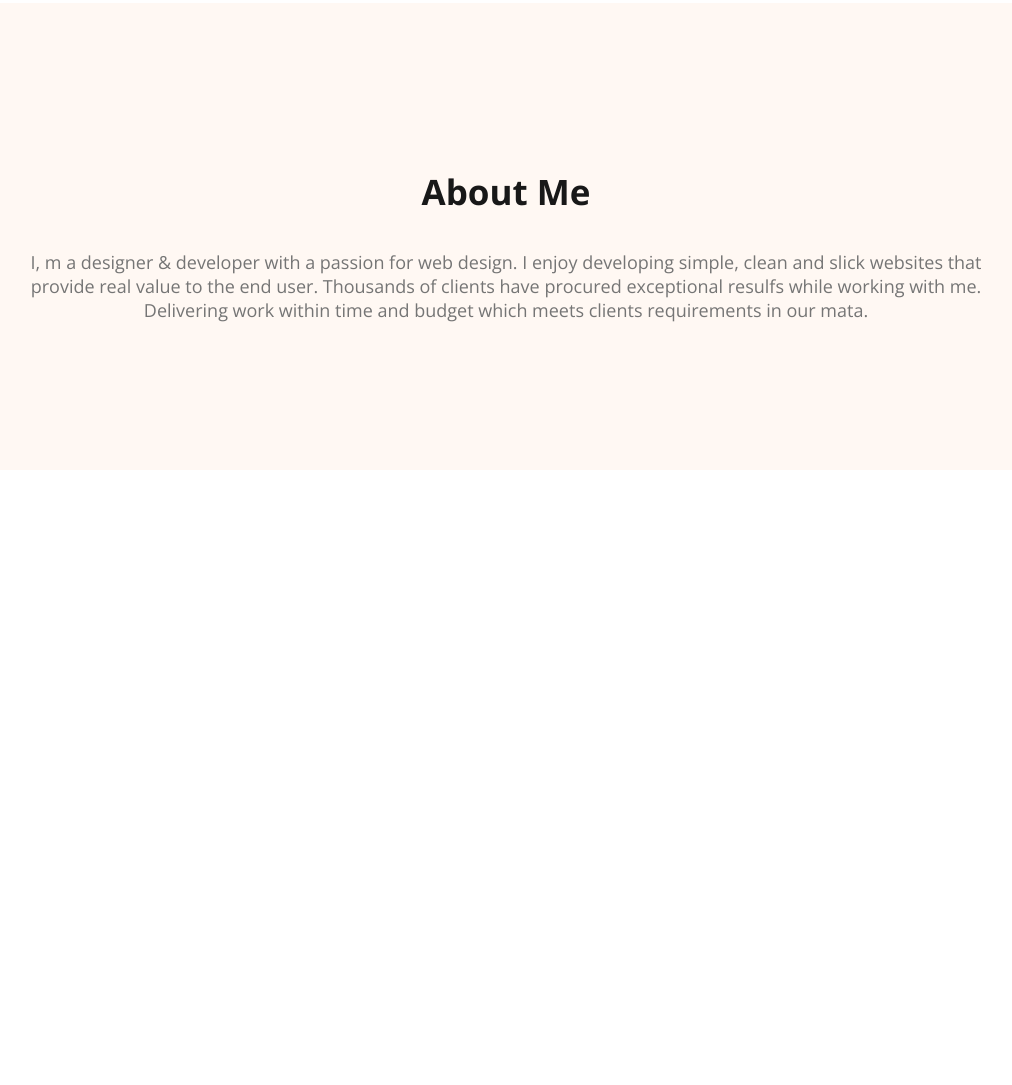
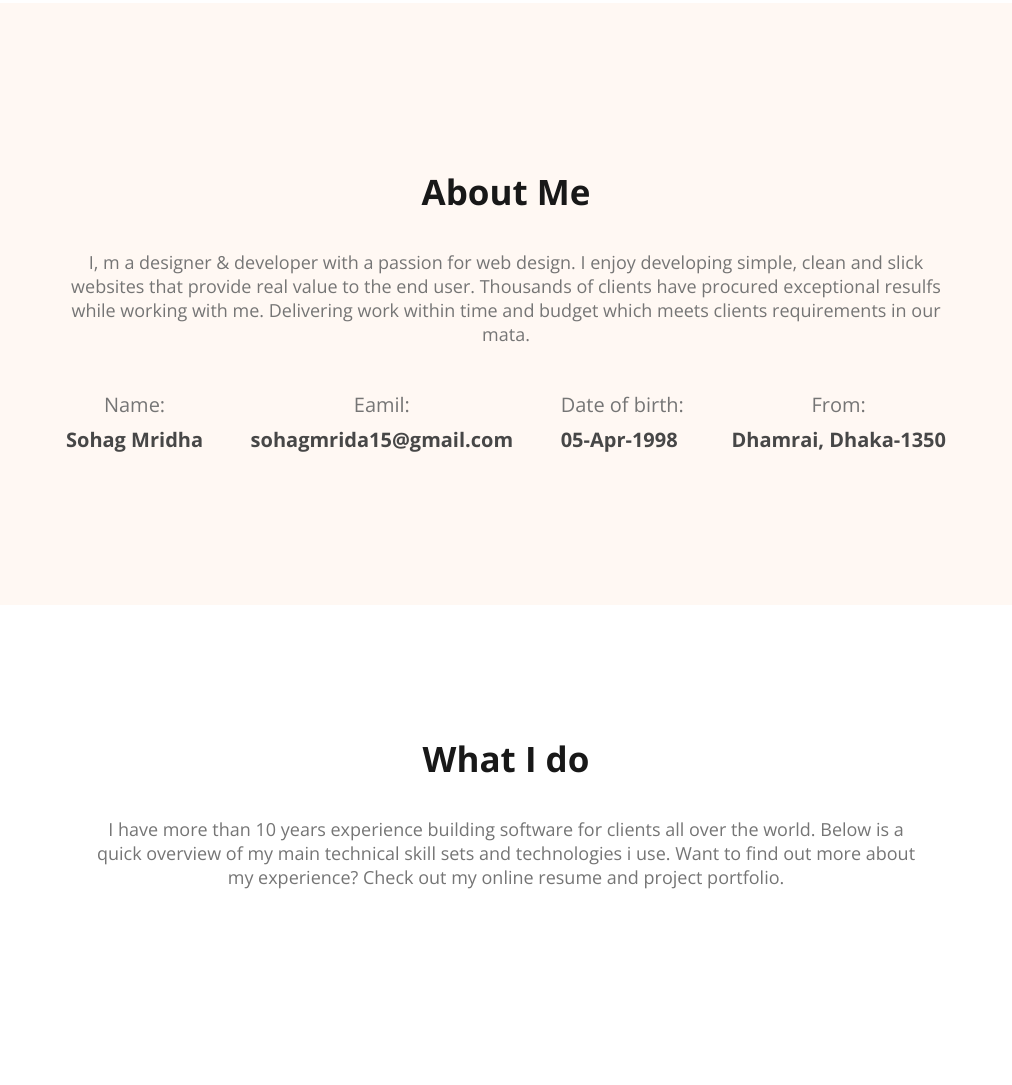
Before and after one commit to sohagmrida15/portfolio-main, a plain HTML site: page index.html in a window 1280 px wide. Shown: the part 895-1980 px from the top of the page, without its empty margins (134-1146 px from the left). Before the commit the page ends 1495 px from the top, so only its background shows below. Drawn offline with nearby package versions, Linux system fonts and the light colour scheme.

Commit message:
skill section  added

```diff
--- a/index.html
+++ b/index.html
@@ -25,7 +25,8 @@
             <div class="banner-container">
                 <h3 class="greeting">Hi, I am</h3>
                 <h1 class="banner-title">Sohag Mridha</h1>
-                <p class="discription">Shot what able cold new see hold.Friendly as an betrayed formerly he. Morning because as to society behaved moments.</p>
+                <p class="discription">Shot what able cold new see hold.Friendly as an betrayed formerly he. Morning
+                    because as to society behaved moments.</p>
                 <button class="button-primary">Download CV</button>
                 <button class="button-primary">Contact</button>
             </div>
@@ -33,11 +34,63 @@
         </div>
     </header>
     <main>
-<section class="about">
-    <h3 class="section-title">About Me</h3>
-    <p class="section-description">I, m a designer & developer with a passion for web design. I enjoy developing simple, clean and slick websites that provide real value to the end user. Thousands of clients have procured exceptional resulfs while working with me. Delivering work within time and budget which meets clients requirements in our mata.</p>
-
-</section>
+        <!-- About section -->
+        <section class="about">
+            <h3 class="section-title">About Me</h3>
+            <p class="section-description">I, m a designer & developer with a passion for web design. I enjoy developing
+                simple, clean and slick websites that provide real value to the end user. Thousands of clients have
+                procured exceptional resulfs while working with me. Delivering work within time and budget which meets
+                clients requirements in our mata.</p>
+            <div class="about-info-container">
+                <div class="about-info">
+                    <h4 class="info-title">Name:</h4>
+                    <p class="info-description">Sohag Mridha</p>
+                </div>
+                <div class="about-info">
+                    <h4 class="info-title">Eamil:</h4>
+                    <p class="info-description">sohagmrida15@gmail.com</p>
+                </div>
+                <div class="about-info">
+                    <h4 class="info-title">Date of birth:</h4>
+                    <p class="info-description">05-Apr-1998</p>
+                </div>
+                <div class="about-info">
+                    <h4 class="info-title">From:</h4>
+                    <p class="info-description">Dhamrai, Dhaka-1350</p>
+                </div>
+            </div>
+        </section>
+        <!-- What i do section -->
+        <section>
+            <h3 class="section-title"> What I do</h3>
+            <p class="what-i-do-description section-description">
+                I have more than 10 years experience building software for clients all over the world. Below is a quick
+                overview of my main technical skill sets and technologies i use. Want to find out more about my
+                experience? Check out my online resume and project portfolio.
+            </p>
+            <div class="skills-container">
+                <div class="skill">
+                    <img src="" alt="">
+                    <h3 class="skill-title"></h3>
+                    <p class="skill-description"></p>
+                </div>
+                <div class="skill">
+                    <img src="" alt="">
+                    <h3 class="skill-title"></h3>
+                    <p class="skill-description"></p>
+                </div>
+                <div class="skill">
+                    <img src="" alt="">
+                    <h3 class="skill-title"></h3>
+                    <p class="skill-description"></p>
+                </div>
+                <div class="skill">
+                    <img src="" alt="">
+                    <h3 class="skill-title"></h3>
+                    <p class="skill-description"></p>
+                </div>
+            </div>
+        </section>
     </main>
 </body>
 
--- a/style.css
+++ b/style.css
@@ -90,6 +90,11 @@ nav a {
 }
 
 /* Main section */
+main {
+    max-width: 1140px;
+    margin: 0 auto;
+}
+
 .section-title {
     color: #181818;
     text-align: center;
@@ -111,3 +116,29 @@ nav a {
     border-radius: 10px;
     background: #FFF8F3;
 }
+
+.about-info-container {
+    display: flex;
+    justify-content: space-between;
+}
+
+.info-title {
+    color: #757575;
+    text-align: center;
+    font-size: 20px;
+    font-weight: 400;
+    line-height: 30px;
+    margin-bottom: 0px;
+}
+
+.info-description {
+    color: #474747;
+    font-size: 20px;
+    font-weight: 700;
+    line-height: 30px;
+    margin-top: 5px;
+}
+
+.what-i-do-description {
+    padding: 0 150px 30px 150px;
+}
```
